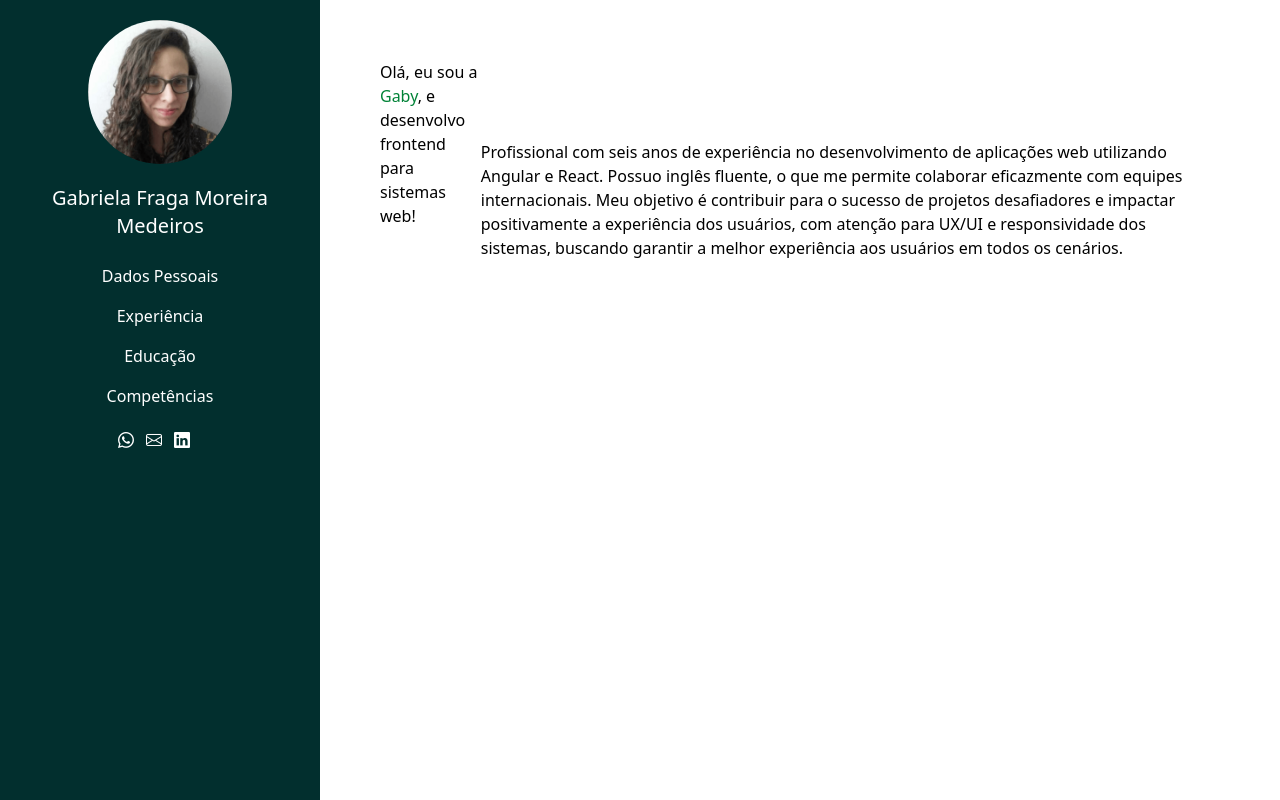
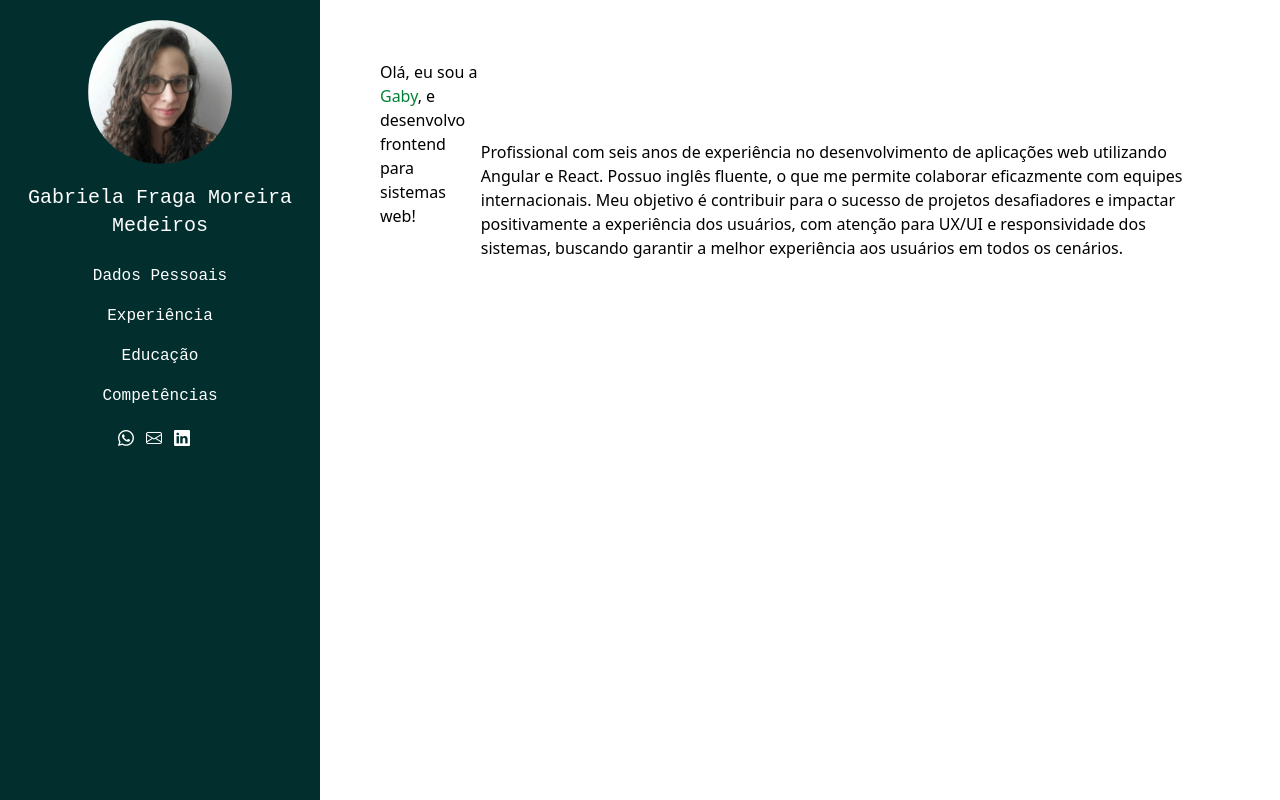
Before and after one commit to gabriela-fraga/pagina-pessoal, a Next.js app: page /dados-pessoais in a window 1280 px wide. Built offline with nearby package versions, Linux system fonts and the light colour scheme.

Commit message:
ajuste na fonte do menu lateral

```diff
--- a/src/app/components/menu-lateral/menu-lateral.tsx
+++ b/src/app/components/menu-lateral/menu-lateral.tsx
@@ -56,7 +56,7 @@ export default function MenuLateral() {
         </div>
 
         {/* Info e links */}
-        <div className="flex flex-col items-center w-full">
+        <div className="font-['Courier_New',monospace] flex flex-col items-center w-full">
           <h3 className="text-center text-xl mb-4 px-4">
             Gabriela Fraga Moreira Medeiros
           </h3>
```
